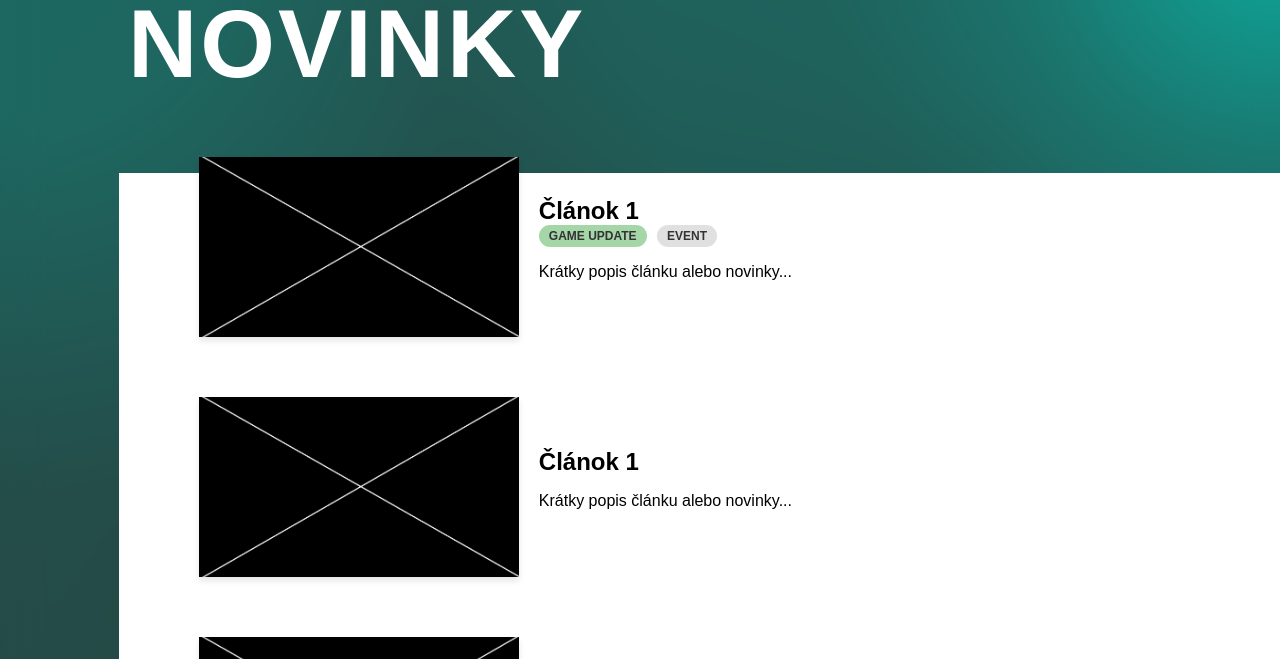
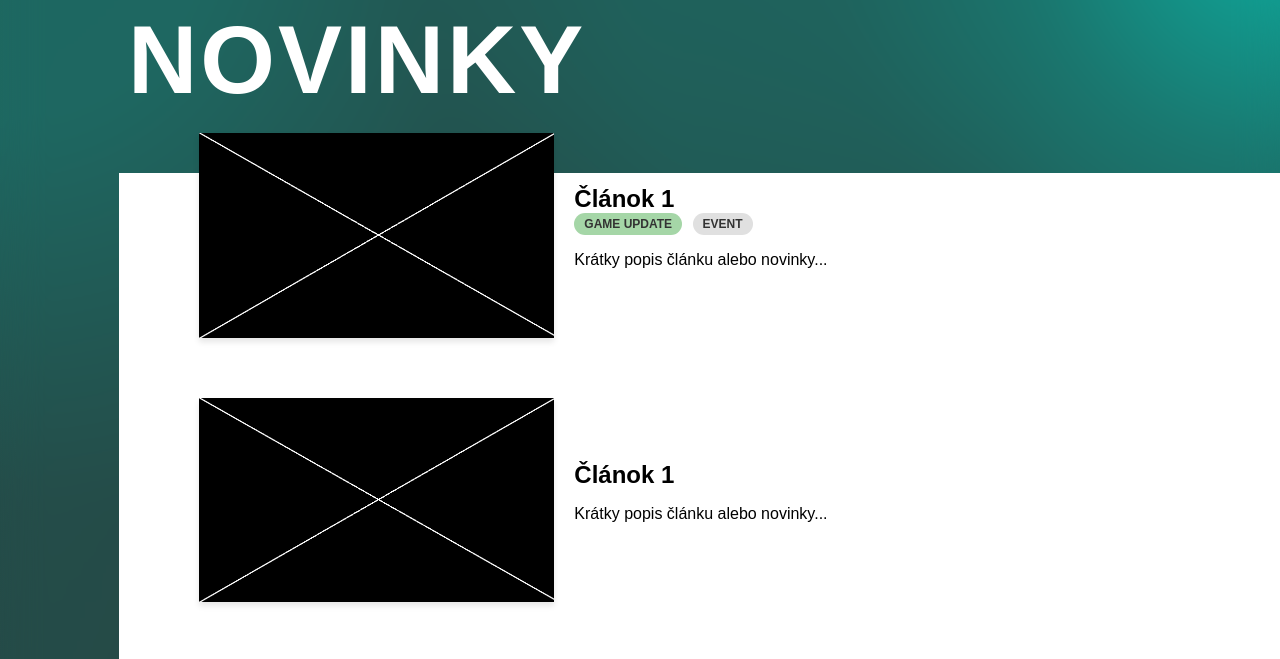
Before and after one commit to RunFromBug/espseke-v.3, a website: page news.html in a window 1280 px wide. Shown: the part 83-742 px from the top of the page. Drawn offline with Linux system fonts and the light colour scheme; a web font is replaced by a local one.

Commit message:
Fix layout issues in news cards and adjust image dimensions

```diff
--- a/news.css
+++ b/news.css
@@ -42,20 +42,20 @@ html {
   margin: 0; /* Remove extra margin */
 }
 .news-card img {
-  width: 25vw;
-  height: calc(25vw / 16 * 9);
+  width: calc(25vh / 9*16);
+  height: 25;
   object-fit: cover;
   margin-right: 20px;
   box-shadow: 0 4px 6px rgba(0, 0, 0, 0.1);
 }
 .news-column .news-card:first-child {
-  margin-top: -12vh; /* Adjust the value as needed */
+  margin-top: -15vh; /* Adjust the value as needed */
   position: relative; /* Ensure it doesn't affect other elements */
   z-index: 1; /* Bring it to the front if necessary */
 }
 .page-title {
   position: absolute;
-  top: -1vh;
+  top: 1vh;
   left: 0vh;
   margin-left: 10vw;
   font-size: 12vh;
```
